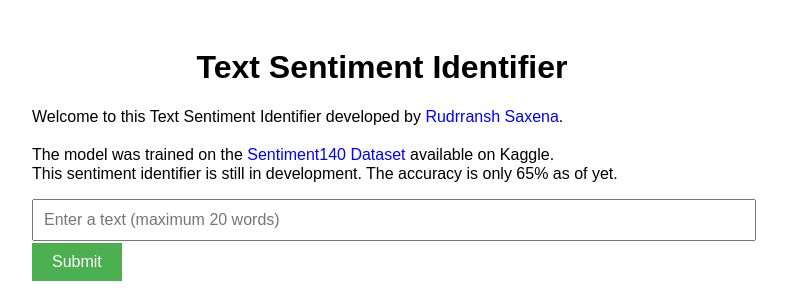
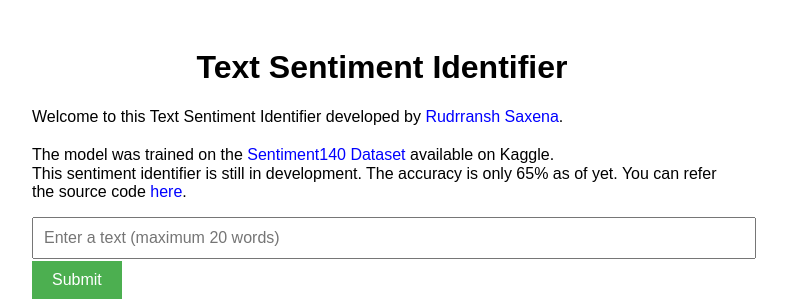
Before and after one commit to Rudrransh17/Tweet-Sentiment-Identifier, a Flask app: page / in a window 1280 px wide. Shown: the top 301 px of the page, without its empty margins (258-1045 px from the left). Run offline with Flask 3, Linux system fonts and the light colour scheme; parts of the project's set-up code (start-up, migrations or seed data) failed here and were passed over.

Commit message:
minor ui updates

```diff
--- a/static/styles.css
+++ b/static/styles.css
@@ -34,6 +34,11 @@ h1 {
 
 .accuracy {
     margin-top: none;
+}
+
+.repo-link {
+    color: blue;
+    text-decoration: none;
 }
 
 .input-form {
--- a/templates/index.html
+++ b/templates/index.html
@@ -37,7 +37,9 @@
         <p class="intro-text">Welcome to this Text Sentiment Identifier developed by <a class="profile-link" href="https://www.linkedin.com/in/rudrransh-saxena/">Rudrransh Saxena</a>.</p>
         <p class="data">The model was trained on the <a class="dataset-link"
                 href="https://www.kaggle.com/datasets/kazanova/sentiment140">Sentiment140 Dataset</a> available on Kaggle.</p>
-        <p class="accuracy">This sentiment identifier is still in development. The accuracy is only 65% as of yet.</p>
+        <p class="accuracy">This sentiment identifier is still in development. The accuracy is only 65% as of yet. You can refer
+            the source code<a class="repo-link" href="https://github.com/Rudrransh17/Tweet-Sentiment-Identifier"> here</a>.
+        </p>
         <input class="input-field" type="text" id="input_text" name="input_text" placeholder="Enter a text (maximum 20 words)" required>
         <button class="submit-button" id="submitBtn" type="submit">Submit</button>
         <div class="table-container">
```
